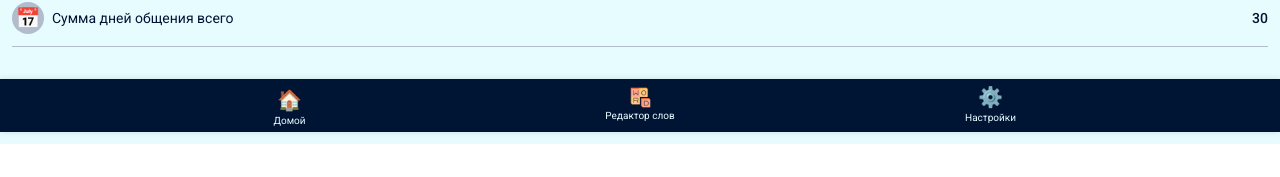
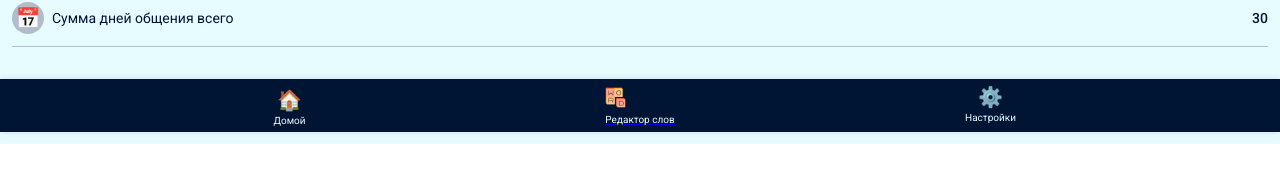
Before and after one commit to buddy-ai-team/buddy_language_frontend, a React (Vite) app: page / in a window 1280 px wide. Shown: the part 596-773 px from the top of the page. Built offline with nearby package versions, Linux system fonts and the light colour scheme.

Commit message:
Изменения в Link

```diff
--- a/src/components/Statistics.tsx
+++ b/src/components/Statistics.tsx
@@ -1,6 +1,7 @@
 import Robot from '../images/Img/Robot.png';
 import FreeIconScrabble7880Image from '../images/ImgStatictics/Component1_free_icon_scrabble_7880465_1.png';
 import { StProps } from '../types';
+import { Link } from "react-router-dom";
 
 import {
     Property1Default,
@@ -93,7 +94,7 @@ export default function Statistics(props: StProps): JSX.Element {
         </GroupLanguage>
       </List2>
       <Group>
-        <SectionLearnedWords href="/get_list_studied_words" underline="none">
+        <SectionLearnedWords>
           <BoxIcon>
             <Icon>{`📖`}</Icon>
           </BoxIcon>
@@ -139,15 +140,17 @@ export default function Statistics(props: StProps): JSX.Element {
           <IconNav>{`🏠`}</IconNav>
           <TitleIcon>{`Домой`}</TitleIcon>
         </ButtonHome>
-        <ButtonWordEditor href="/get_word_editor" underline="none">
+        <ButtonWordEditor>
+          <Link to="/get_word_editor">
             <IconWordEditor
               src={FreeIconScrabble7880Image}
               loading="lazy"
               alt={'free-icon-scrabble-7880465 1'}
             />
             <TitleIcon>{`Редактор слов`}</TitleIcon>
+          </Link>
         </ButtonWordEditor>
-        <ButtonSettings href="/get_settings" underline="none">
+        <ButtonSettings>
           <IconNav>{`⚙️`}</IconNav>
           <TitleIcon>{`Настройки`}</TitleIcon>
         </ButtonSettings>
--- a/src/components/StyleStatistics.tsx
+++ b/src/components/StyleStatistics.tsx
@@ -1,5 +1,5 @@
 import { styled } from '@mui/material/styles';
-import Link from '@mui/material/Link';
+//import Link from '@mui/material/Link';
 
 export const Property1Default = styled('div')({
     backgroundColor: `rgba(230, 252, 255, 1)`,
@@ -337,7 +337,7 @@ export const Group = styled('div')({
     margin: `30px 0px 32px 0px`,
 });
 
-export const SectionLearnedWords = styled(Link)({
+export const SectionLearnedWords = styled('div')({
     borderRadius: `0px`,
     display: `flex`,
     position: `relative`,
@@ -593,7 +593,7 @@ export const TitleIcon = styled('div')({
     margin: `0px`,
 });
 
-export const ButtonWordEditor = styled(Link)({
+export const ButtonWordEditor = styled('div')({
     borderRadius: `0px`,
     display: `flex`,
     position: `relative`,
@@ -616,7 +616,7 @@ export const IconWordEditor = styled('img')({
     margin: `0px`,
 });
 
-export const ButtonSettings = styled(Link)({
+export const ButtonSettings = styled('div')({
     borderRadius: `0px`,
     display: `flex`,
     position: `relative`,
```
Lines whose indentation alone changed are shown as unchanged.
